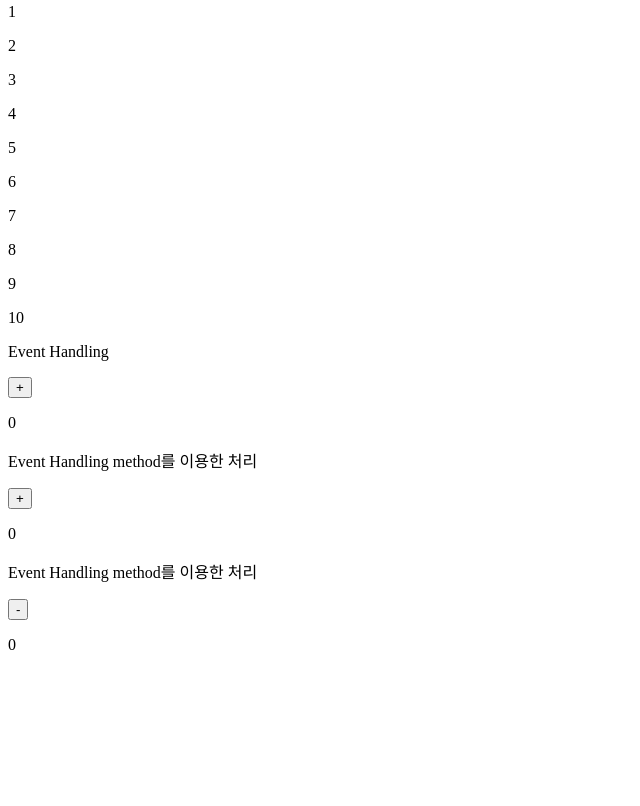
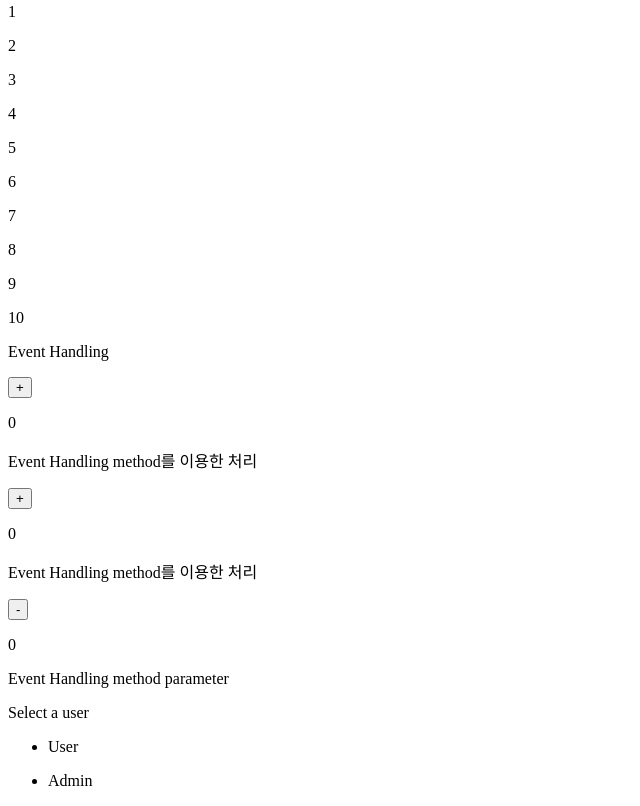
Before and after one commit to YesYourShin/VueTest, a plain HTML site: page hello.html in a window 1280 px wide. Shown: the part 815-1621 px from the top of the page, without its empty margins (0-640 px from the left). Before the commit the page ends 1485 px from the top, so only its background shows below. Drawn offline with nearby package versions, Linux system fonts and the light colour scheme.

Commit message:
Event Handling method parameter

```diff
--- a/hello.html
+++ b/hello.html
@@ -51,6 +51,15 @@
         <p>Event Handling method를 이용한 처리</p>
         <button v-on:click="subCounter">-</button>
         <p>{{counter}}</p>
+
+        <p>Event Handling method parameter</p>
+        <p>{{message}}</p>
+        <ul>
+            <li v-for="user in users">
+                <p v-on:click="sayHi(user.name)">{{user.name}}</p>
+            </li>
+        </ul>
+
     </div>
 
     <script src="https://cdn.jsdelivr.net/npm/vue"></script>
--- a/hello.js
+++ b/hello.js
@@ -24,7 +24,9 @@ let app = new Vue({
             name:'June vue',
             email:'user123@gmail.com'
         },
-        counter:0
+        counter:0,
+        message:'Select a user',
+        users:[ {name:'User'}, {name:'Admin'} ]
     },
     methods:{
         addCounter:function(){
@@ -32,6 +34,9 @@ let app = new Vue({
         },
         subCounter:function(){
             this.counter -= 1
+        },
+        sayHi(name){
+            this.message = 'Hi, ' + name
         }
     }
 });
```
